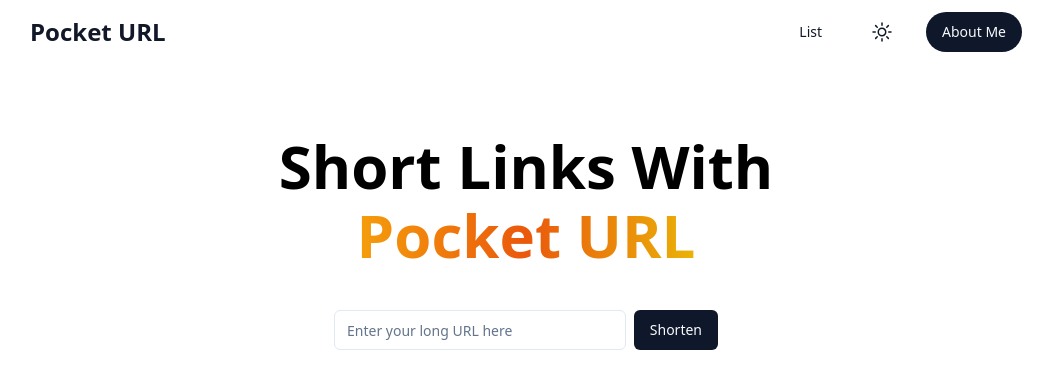
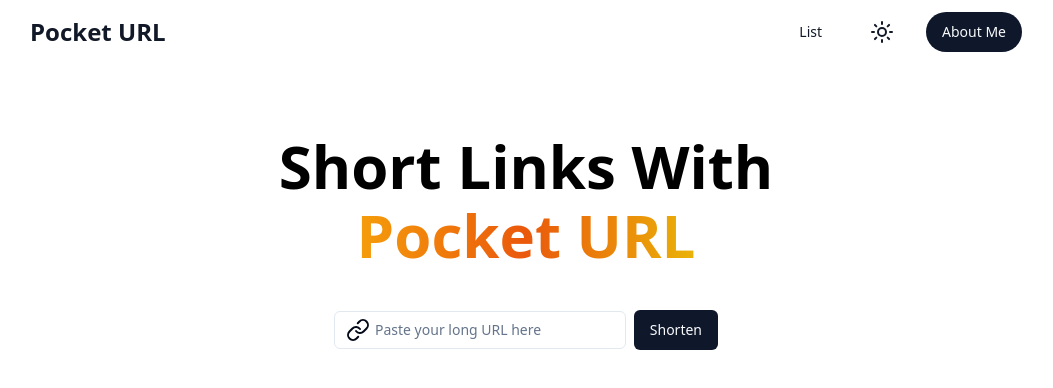
Before and after one commit to ezaz-ahmed/pocket-url, a React (Vite) app: page / in a window 1280 px wide. Shown: the top 388 px of the page, without its empty margins (114-1167 px from the left). Built offline with nearby package versions, Linux system fonts and the light colour scheme.

Commit message:
:sparkles: Input validation complete

```diff
--- a/src/assets/MoonIcon.tsx
+++ /dev/null
@@ -1,19 +0,0 @@
-const MoonIcon = () => {
-  return (
-    <svg
-      xmlns='http://www.w3.org/2000/svg'
-      viewBox='0 0 24 24'
-      fill='currentColor'
-      className='w-6 h-6'
-      aria-hidden='true'
-    >
-      <path
-        fillRule='evenodd'
-        d='M9.528 1.718a.75.75 0 01.162.819A8.97 8.97 0 009 6a9 9 0 009 9 8.97 8.97 0 003.463-.69.75.75 0 01.981.98 10.503 10.503 0 01-9.694 6.46c-5.799 0-10.5-4.701-10.5-10.5 0-4.368 2.667-8.112 6.46-9.694a.75.75 0 01.818.162z'
-        clipRule='evenodd'
-      />
-    </svg>
-  );
-};
-
-export default MoonIcon;
--- a/src/assets/SunIcon.tsx
+++ /dev/null
@@ -1,21 +0,0 @@
-const SunIcon = () => {
-  return (
-    <svg
-      xmlns='http://www.w3.org/2000/svg'
-      fill='none'
-      viewBox='0 0 24 24'
-      strokeWidth='1.5'
-      stroke='currentColor'
-      className='w-6 h-6'
-      aria-hidden='true'
-    >
-      <path
-        strokeLinecap='round'
-        strokeLinejoin='round'
-        d='M12 3v2.25m6.364.386l-1.591 1.591M21 12h-2.25m-.386 6.364l-1.591-1.591M12 18.75V21m-4.773-4.227l-1.591 1.591M5.25 12H3m4.227-4.773L5.636 5.636M15.75 12a3.75 3.75 0 11-7.5 0 3.75 3.75 0 017.5 0z'
-      />
-    </svg>
-  );
-};
-
-export default SunIcon;
--- a/src/components/layout/SwitchDarkMode.tsx
+++ b/src/components/layout/SwitchDarkMode.tsx
@@ -1,7 +1,6 @@
+import { Moon, Sun } from 'lucide-react';
 import { useEffect, useState } from 'react';
 
-import MoonIcon from '~/assets/MoonIcon';
-import SunIcon from '~/assets/SunIcon';
 import { Button } from '~/components/ui/Button';
 
 const SwitchDarkMode = () => {
@@ -50,7 +49,7 @@ const SwitchDarkMode = () => {
       className=' dark:text-neutral-300 '
     >
       <span className='sr-only'>Enable dark mode</span>
-      {isDarkMode ? <MoonIcon /> : <SunIcon />}
+      {isDarkMode ? <Moon /> : <Sun />}
     </Button>
   );
 };
--- a/src/components/ui/Input.tsx
+++ b/src/components/ui/Input.tsx
@@ -1,23 +1,31 @@
+import { LinkIcon } from 'lucide-react';
 import { InputHTMLAttributes, forwardRef } from 'react';
 import { cn } from '~/lib/utils';
 
-export interface InputProps extends InputHTMLAttributes<HTMLInputElement> {}
+export interface InputProps extends InputHTMLAttributes<HTMLInputElement> { }
 
 const Input = forwardRef<HTMLInputElement, InputProps>(
   ({ className, type, ...props }, ref) => {
     return (
+      <div className=' relative w-full'>
+        <div className="absolute inset-y-0 left-0 flex items-center pl-3 pointer-events-none">
+          <LinkIcon />
+        </div>
         <input
           type={type}
           className={cn(
-          'flex h-10 w-full rounded-md border border-input bg-background px-3 py-2 text-sm ring-offset-background file:border-0 file:bg-transparent file:text-sm file:font-medium placeholder:text-muted-foreground focus-visible:outline-none focus-visible:ring-2 focus-visible:ring-ring focus-visible:ring-offset-2 disabled:cursor-not-allowed disabled:opacity-50',
+            ' block w-full rounded-md border border-input bg-background px-3 py-2 pl-10 text-sm ring-offset-background file:border-0 file:bg-transparent file:text-sm file:font-medium placeholder:text-muted-foreground focus-visible:outline-none focus-visible:ring-2 focus-visible:ring-ring focus-visible:ring-offset-2 disabled:cursor-not-allowed disabled:opacity-50 ',
             className
           )}
           ref={ref}
           {...props}
         />
+      </div>
     );
   }
 );
 Input.displayName = 'Input';
 
+"block w-full p-4 pl-10 text-sm text-gray-900 border border-gray-300 rounded-lg bg-gray-50 focus:ring-blue-500 focus:border-blue-500 dark:bg-gray-700 dark:border-gray-600 dark:placeholder-gray-400 dark:text-white dark:focus:ring-blue-500 dark:focus:border-blue-500"
+
 export { Input };
--- a/src/lib/utils.ts
+++ b/src/lib/utils.ts
@@ -5,7 +5,7 @@ export function cn(...inputs: ClassValue[]) {
   return twMerge(clsx(inputs))
 }
 
-export function linkValidation(link: string) {
-  const urlRegex = /^(https?:\/\/)?([\w.-]+)\.([a-z]{2,})(\/\S*)?$/
-  return urlRegex.test(link)
-}
+export function isUrlValid(url: string) {
+  const pattern = /^(?:(?:https?|ftp):\/\/)(?:\S+(?::\S*)?@)?(?:(?!(?:10|127)(?:\.\d{1,3}){3})(?!(?:169\.254|192\.168)(?:\.\d{1,3}){2})(?!172\.(?:1[6-9]|2\d|3[0-1])(?:\.\d{1,3}){2})(?:[1-9]\d?|1\d\d|2[01]\d|22[0-3])(?:\.(?:1?\d{1,2}|2[0-4]\d|25[0-5])){2}(?:\.(?:[1-9]\d?|1\d\d|2[0-4]\d|25[0-4]))|(?:(?:[a-z\u00a1-\uffff0-9]-*)*[a-z\u00a1-\uffff0-9]+)(?:\.(?:[a-z\u00a1-\uffff0-9]-*)*[a-z\u00a1-\uffff0-9]+)*(?:\.(?:[a-z\u00a1-\uffff]{2,}))\.?)(?::\d{2,5})?(?:[/?#]\S*)?$/i;
+  return !!pattern.test(url);
+};
--- a/src/pages/Entry.tsx
+++ b/src/pages/Entry.tsx
@@ -1,10 +1,29 @@
-import { useState } from 'react';
+import { FormEvent, useState, useRef, ChangeEvent } from 'react';
+
 import { Button } from '~/components/ui/Button';
-
 import { Input } from '~/components/ui/Input';
+import { isUrlValid } from '~/lib/utils';
 
 const Entry = () => {
+  const linkInput = useRef<HTMLInputElement>(null);
+
   const [link, setLink] = useState<string>('');
+
+  const handleSubmit = (event: FormEvent<HTMLFormElement>) => {
+    event.preventDefault()
+    if (!linkInput.current) return;
+
+    if (isUrlValid(link)) {
+      console.log(link)
+    } else {
+      linkInput.current.setCustomValidity("Please enter a valid URL")
+    }
+  }
+
+  const handleInput = (event: ChangeEvent<HTMLInputElement>) => {
+    linkInput.current?.setCustomValidity("")
+    setLink(event.target.value)
+  }
 
   return (
     <div className=' flex flex-col items-center'>
@@ -18,15 +37,17 @@ const Entry = () => {
         </h1>
       </div>
 
-      <form className='flex w-full max-w-sm items-center space-x-2'>
+      <form className='flex w-full max-w-sm items-center justify-between space-x-2' onSubmit={handleSubmit}>
         <Input
           type='text'
+          ref={linkInput}
           required
           value={link}
-          onChange={event => setLink(event.target.value)}
-          placeholder='Enter your long URL here'
+          onChange={handleInput}
+          placeholder='Paste your long URL here'
         />
-        <Button type='submit'>Shorten</Button>
+
+        <Button>Shorten</Button>
       </form>
     </div>
   );
```
Lines whose indentation alone changed are shown as unchanged.
